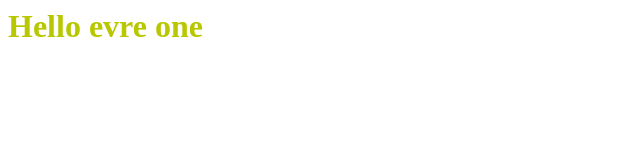
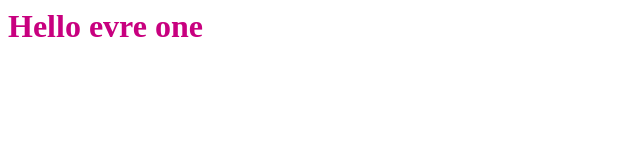
Before and after one commit to omarosmaan/task1, a plain HTML site: page index.html in a window 1280 px wide. Shown: the whole page, without its empty margins (0-640 px from the left). Drawn offline with Linux system fonts and the light colour scheme.

Commit message:
ediet style3

```diff
--- a/style.css
+++ b/style.css
@@ -1,3 +1,3 @@
 body{
-    color: rgb(183, 200, 0);
+    color: rgb(200, 0, 127);
 }
```
